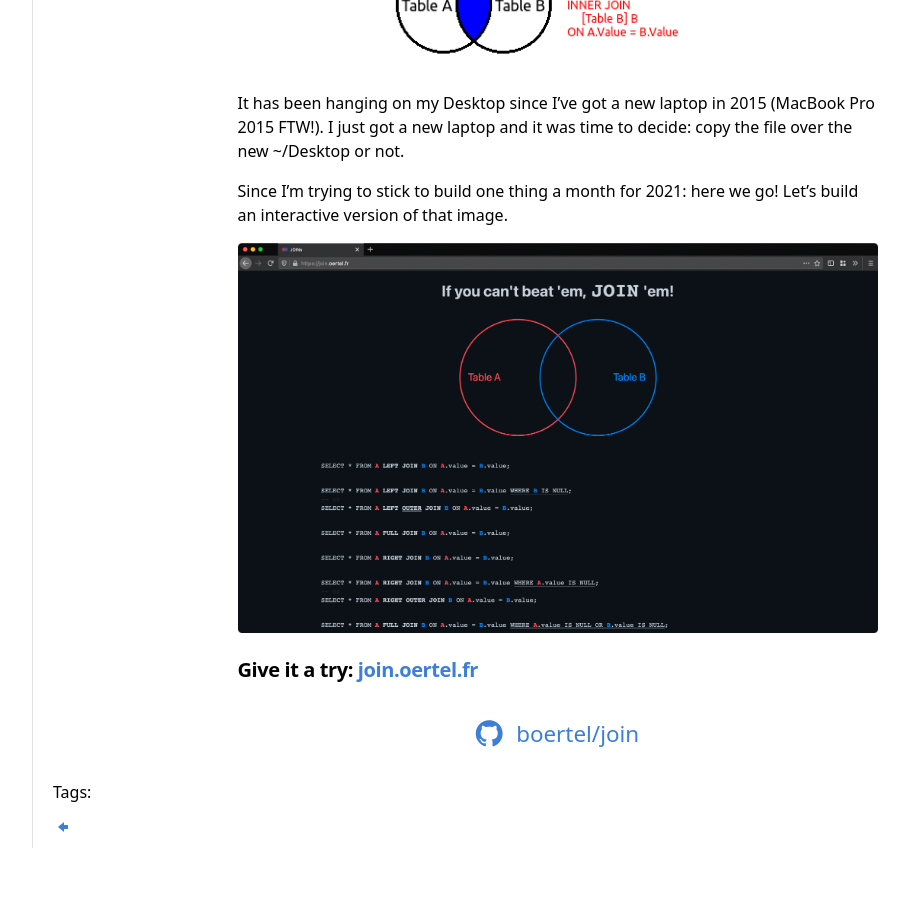
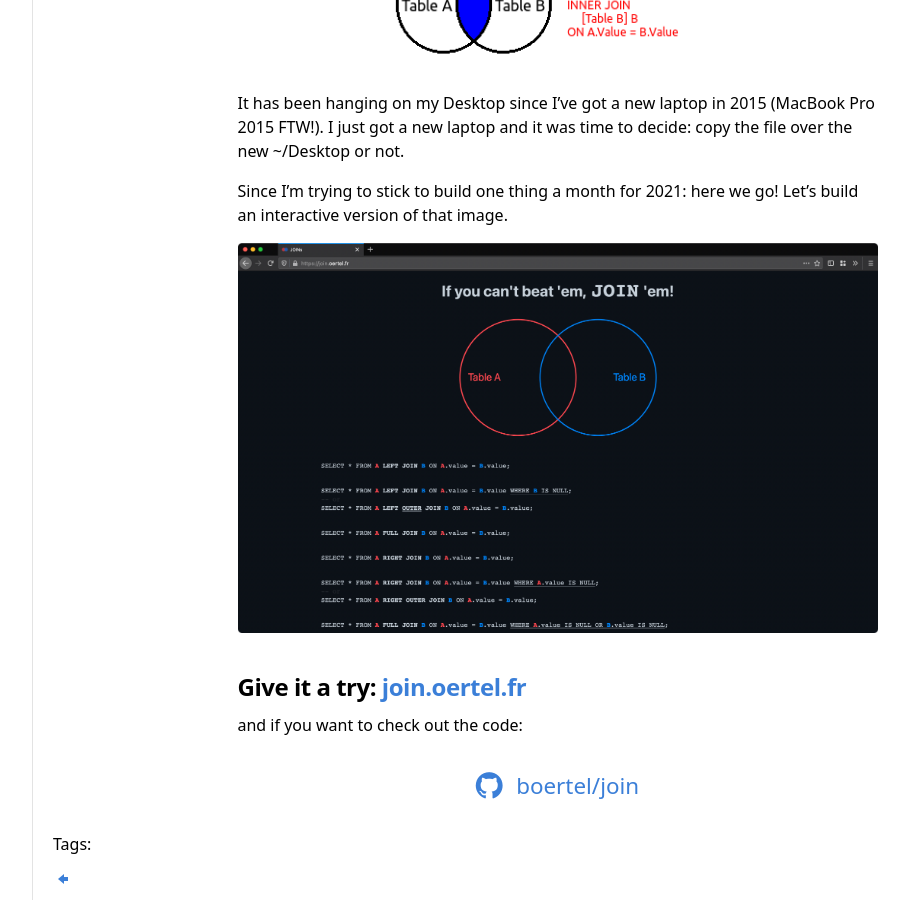
Before and after one commit to boertel/blog, a Jekyll site: the page built from _posts/2021-02-02-join.md, in a window 1280 px wide and 900 px high, scrolled down 1365 px. Shown: the whole window, without its empty margins (198-1107 px from the left). Built offline with Jekyll 4.4.1, drawn with Linux system fonts in a browser that asks for light colours; before the commit the page ends 2213 px from its top, so only the background shows below that.

Commit message:
github link

```diff
--- a/_posts/2021-02-02-join.md
+++ b/_posts/2021-02-02-join.md
@@ -18,8 +18,9 @@ Since I'm trying to stick to build one thing a month for 2021: here we go! Let's
 ![Give it a try](/media/join/webapp.png)
 
 
-#### Give it a try: [join.oertel.fr](https://join.oertel.fr)
+### Give it a try: [join.oertel.fr](https://join.oertel.fr)
 
+and if you want to check out the code:
 <div class="cta">
     <a href="https://github.com/boertel/join" target="_blank"><span class="octicon octicon-mark-github"></span>boertel/join</a>
 </div>
```
